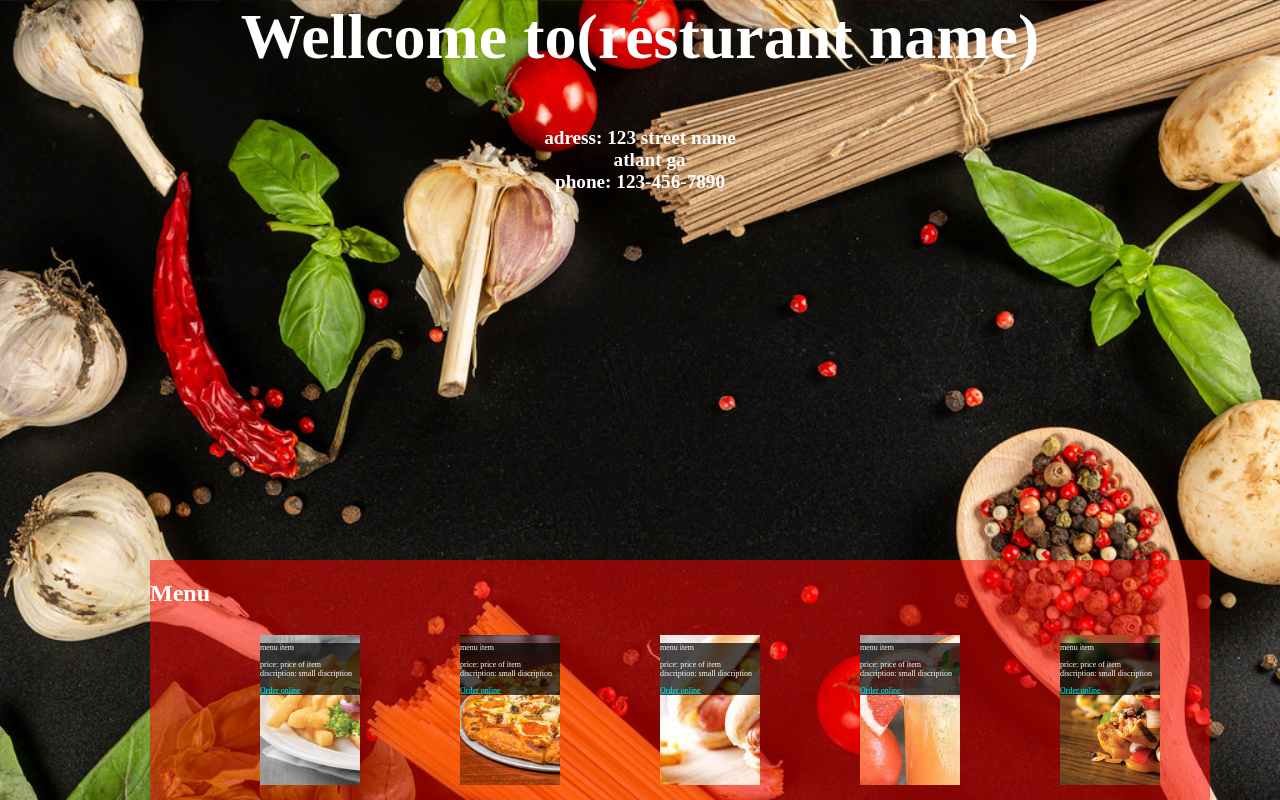
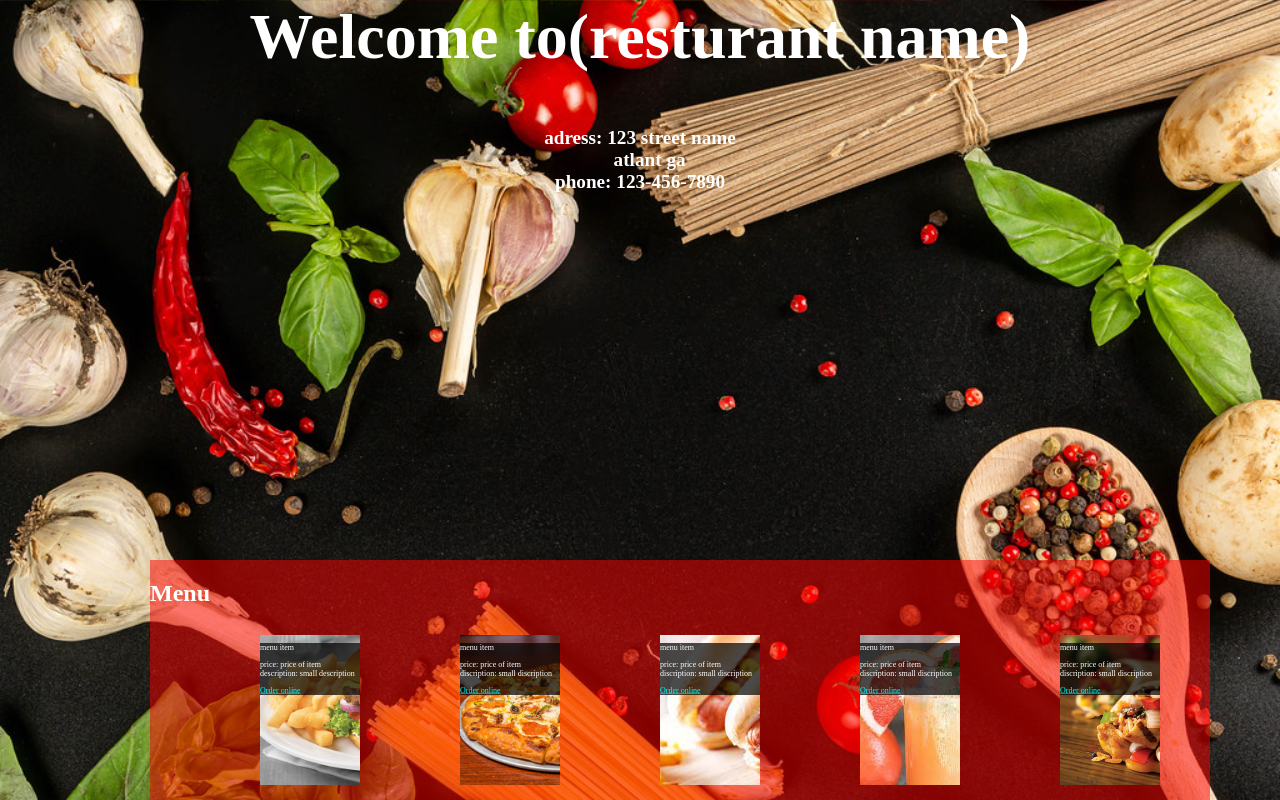
Before and after one commit to cscteam7/Team7project, a plain HTML site: page index.html in a window 1280 px wide. Drawn offline with Linux system fonts and the light colour scheme.

Commit message:
Update index.html

```diff
--- a/index.html
+++ b/index.html
@@ -5,7 +5,7 @@
     </head>
     <body>
         <div class="animatedtext">
-            <h2>Wellcome to(resturant name)</h2>
+            <h2>Welcome to(resturant name)</h2>
             <p>adress: 123 street name<br>
                &nbsp;&nbsp;&nbsp;&nbsp;atlant ga<br>
                phone: 123-456-7890</p>
@@ -17,7 +17,7 @@
             <div class="txt one">
                 <p>menu item</p>
                 <p> price: price of item <br>
-                    discription: small discription
+                    description: small description
                 </p>
                 <a href="purchase.html">Order online</a>
             </div>
```
